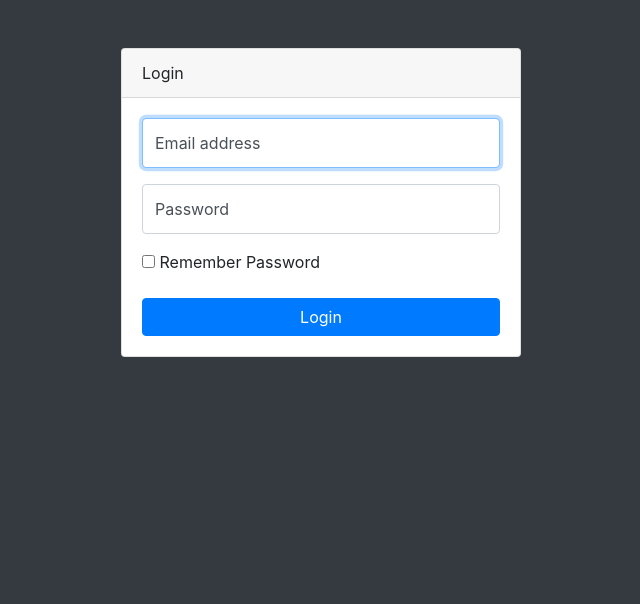
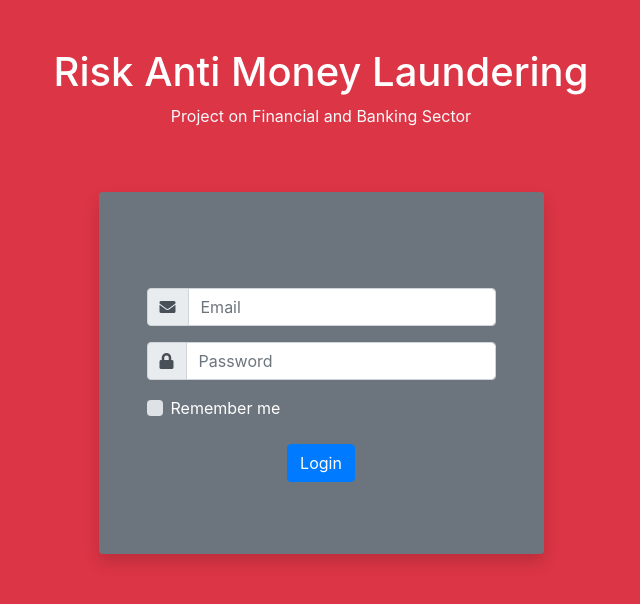
Before and after one commit to sanathkumarls/bank, a PHP site: page /application/views/login.php in a window 1280 px wide. Shown: the top 604 px of the page, without its empty margins (319-959 px from the left). Run offline with PHP 8.4, Linux system fonts and the light colour scheme.

Commit message:
ui enhancements

```diff
--- a/application/views/login.php
+++ b/application/views/login.php
@@ -2,11 +2,13 @@
 /**
  * Created by PhpStorm.
  * User: sanathls
- * Date: 05/05/20
- * Time: 4:37 PM
+ * Date: 04/06/20
+ * Time: 4:56 PM
  */
 
+
 ?>
+
 
 
 <!DOCTYPE html>
@@ -24,48 +26,62 @@
 
     <!-- Bootstrap core CSS-->
     <link href="../../assets/sb-admin/vendor/bootstrap/css/bootstrap.min.css" rel="stylesheet">
+    <link href="../../assets/sb-admin/vendor/fontawesome-free/css/all.css" rel="stylesheet">
 
-    <!-- Custom fonts for this template-->
-    <link href="../../assets/sb-admin/vendor/fontawesome-free/css/all.min.css" rel="stylesheet" type="text/css">
-
-    <!-- Custom styles for this template-->
-    <link href="../../assets/sb-admin/css/sb-admin.css" rel="stylesheet">
 
 </head>
 
-<body class="bg-dark">
+<body class="bg-danger">
 
+
+<div class="header bg-gradient-danger py-7 py-lg-8 mt-5">
     <div class="container">
-    <div class="card card-login mx-auto mt-5">
-        <div class="card-header">Login</div>
-        <div class="card-body">
+        <div class="header-body text-center mb-7">
+            <div class="row justify-content-center">
+                <div class="col-lg-7 col-md-6">
+                    <h1 class="text-white">Risk Anti Money Laundering</h1>
+                    <p class="text-lead text-light">Project on Financial and Banking Sector</p>
+                </div>
+            </div>
+        </div>
+    </div>
+</div>
+<!-- Page content -->
+<div class="container mt-8 pb-5">
+    <div class="row justify-content-center">
+        <div class="col-lg-5 col-md-7">
+            <div class="card bg-secondary shadow border-0 mt-5">
+
+                <div class="card-body px-lg-5 py-lg-5 ">
                     <form method="post" action="../controllers/LoginController.php">
-                <div class="form-group">
-                    <div class="form-label-group">
-                        <input type="email" name="email" id="inputEmail" class="form-control" placeholder="Email address" required="required" autofocus="autofocus" autocomplete="true">
-                        <label for="inputEmail">Email address</label>
+                        <div class="form-group mb-3 mt-5">
+                            <div class="input-group input-group-alternative">
+                                <div class="input-group-prepend">
+                                    <span class="input-group-text"><i class="fa fa-envelope"></i></span>
+                                </div>
+                                <input class="form-control" name="email" placeholder="Email" type="email" required>
                             </div>
                         </div>
                         <div class="form-group">
-                    <div class="form-label-group">
-                        <input type="password" name="password" id="inputPassword" class="form-control" placeholder="Password" required="required" autocomplete="true">
-                        <label for="inputPassword">Password</label>
+                            <div class="input-group input-group-alternative">
+                                <div class="input-group-prepend">
+                                    <span class="input-group-text"><i class="fa fa-lock"></i></span>
+                                </div>
+                                <input class="form-control" name="password" placeholder="Password" type="password" required>
                             </div>
                         </div>
-                <div class="form-group">
-                    <div class="checkbox">
-                        <label>
-                            <input type="checkbox" value="remember-me">
-                            Remember Password
+                        <div class="custom-control custom-control-alternative custom-checkbox">
+                            <input class="custom-control-input" id=" customCheckLogin" type="checkbox">
+                            <label class="custom-control-label" for=" customCheckLogin">
+                                <span class="text-white">Remember me</span>
                             </label>
                         </div>
+                        <div class="text-center">
+                            <button type="submit" name="submit" class="btn btn-primary my-4">Login</button>
                         </div>
-                <button class="btn btn-primary btn-block" name="submit" type="submit">Login</button>
                     </form>
-            <!--            <div class="text-center">-->
-            <!--                <a class="d-block small mt-3" href="register.html">Register an Account</a>-->
-            <!--                <a class="d-block small" href="forgot-password.html">Forgot Password?</a>-->
-            <!--            </div>-->
+                </div>
+            </div>
         </div>
     </div>
 </div>
```
Also changed, not shown: application/controllers/VerifyRefer.php (+19 -8 lines), application/views/employee/verify.php (+6 -8 lines), 1 other file. Lines whose indentation alone changed are shown as unchanged.
